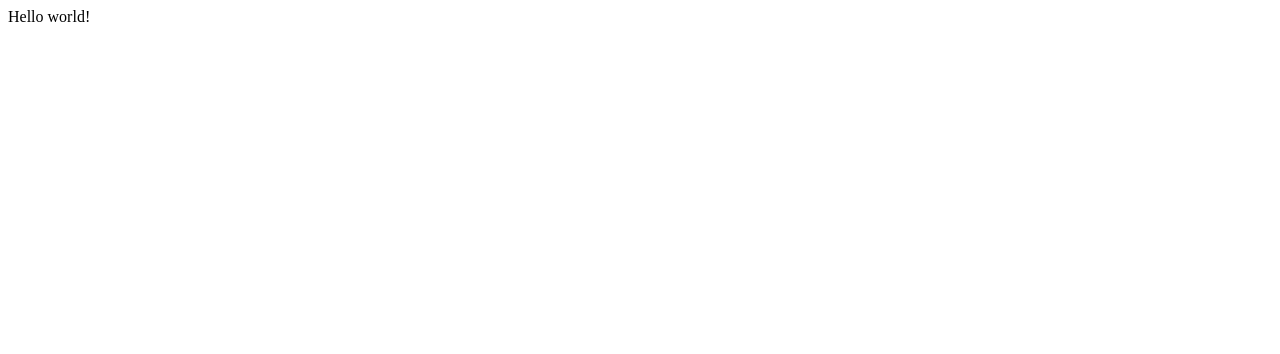
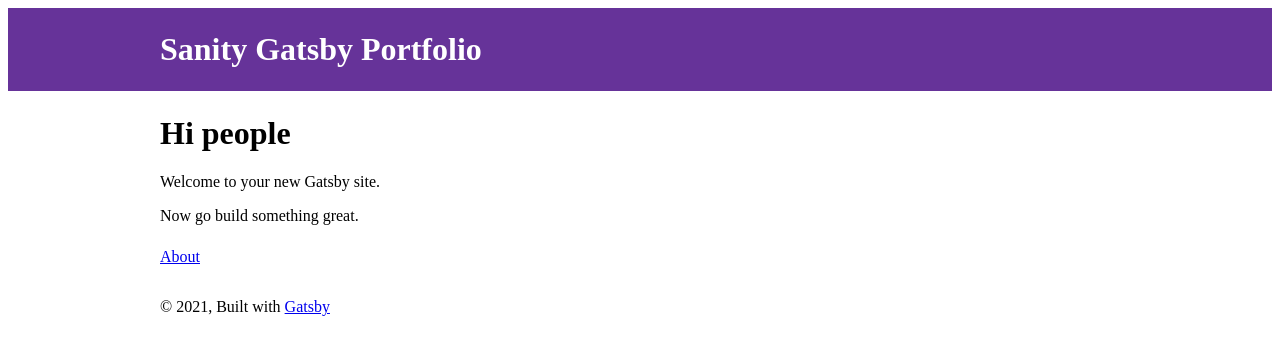
Before and after one commit to Bisrad/sanity-gatsby-portfolio, a Gatsby site: page / in a window 1280 px wide. Built offline with nearby package versions, Linux system fonts and the light colour scheme; Gatsby itself is replaced by a stand-in of ours.

Commit message:
Initial commit

```diff
--- a/gatsby-config.js
+++ b/gatsby-config.js
@@ -1,10 +1,32 @@
-/**
- * Configure your Gatsby site with this file.
- *
- * See: https://www.gatsbyjs.com/docs/gatsby-config/
- */
-
 module.exports = {
-  /* Your site config here */
-  plugins: [],
+  siteMetadata: {
+    title: `Sanity Gatsby Portfolio`,
+    description: `Dev portfolio showcasing Gatsby using Sanity and Netlify`,
+    author: `Brad Thompson`,
+  },
+  plugins: [
+    `gatsby-plugin-react-helmet`,
+    `gatsby-plugin-styled-components`,
+    {
+      resolve: `gatsby-source-filesystem`,
+      options: {
+        name: `images`,
+        path: `${__dirname}/src/images`,
+      },
+    },
+    `gatsby-transformer-sharp`,
+    `gatsby-plugin-sharp`,
+    {
+      resolve: `gatsby-plugin-manifest`,
+      options: {
+        name: `gatsby-starter-default`,
+        short_name: `starter`,
+        start_url: `/`,
+        background_color: `#663399`,
+        theme_color: `#663399`,
+        display: `minimal-ui`,
+        icon: `src/images/gatsby-icon.png`, // This path is relative to the root of the site.
+      },
+    },
+  ],
 }
--- /dev/null
+++ b/src/components/header.js
@@ -0,0 +1,42 @@
+import { Link } from "gatsby"
+import PropTypes from "prop-types"
+import React from "react"
+
+const Header = ({ siteTitle }) => (
+  <header
+    style={{
+      background: `rebeccapurple`,
+      marginBottom: `1.45rem`,
+    }}
+  >
+    <div
+      style={{
+        margin: `0 auto`,
+        maxWidth: 960,
+        padding: `1.45rem 1.0875rem`,
+      }}
+    >
+      <h1 style={{ margin: 0 }}>
+        <Link
+          to="/"
+          style={{
+            color: `white`,
+            textDecoration: `none`,
+          }}
+        >
+          {siteTitle}
+        </Link>
+      </h1>
+    </div>
+  </header>
+)
+
+Header.propTypes = {
+  siteTitle: PropTypes.string,
+}
+
+Header.defaultProps = {
+  siteTitle: ``,
+}
+
+export default Header
--- /dev/null
+++ b/src/components/layout.js
@@ -0,0 +1,48 @@
+import React from "react"
+import PropTypes from "prop-types"
+import { useStaticQuery, graphql } from "gatsby"
+
+import Header from "./header"
+
+
+const Layout = ({ children }) => {
+  const data = useStaticQuery(graphql`
+    query SiteTitleQuery {
+      site {
+        siteMetadata {
+          title
+        }
+      }
+    }
+  `)
+
+  return (
+    <>
+      <Header siteTitle={data.site.siteMetadata?.title || `Title`} />
+      <div
+        style={{
+          margin: `0 auto`,
+          maxWidth: 960,
+          padding: `0 1.0875rem 1.45rem`,
+        }}
+      >
+        <main>{children}</main>
+        <footer
+          style={{
+            marginTop: `2rem`,
+          }}
+        >
+          © {new Date().getFullYear()}, Built with
+          {` `}
+          <a href="https://www.gatsbyjs.com">Gatsby</a>
+        </footer>
+      </div>
+    </>
+  )
+}
+
+Layout.propTypes = {
+  children: PropTypes.node.isRequired,
+}
+
+export default Layout
--- a/src/pages/index.js
+++ b/src/pages/index.js
@@ -1,5 +1,17 @@
 import React from "react"
+import { Link } from "gatsby"
+//Component Imports
+import Layout from "../components/layout"
 
-export default function Home() {
-  return <div>Hello world!</div>
-}
+const IndexPage = () => (
+  <Layout>
+    <h1>Hi people</h1>
+    <p>Welcome to your new Gatsby site.</p>
+    <p>Now go build something great.</p>
+    <div style={{ maxWidth: `300px`, marginBottom: `1.45rem` }}>
+    </div>
+    <Link to="/About/">About</Link> <br />
+  </Layout>
+)
+
+export default IndexPage
```
Also changed, not shown: package.json (+11 -3 lines), src/images/gatsby-icon.png (added), src/pages/404.js (added), 1 other file.
